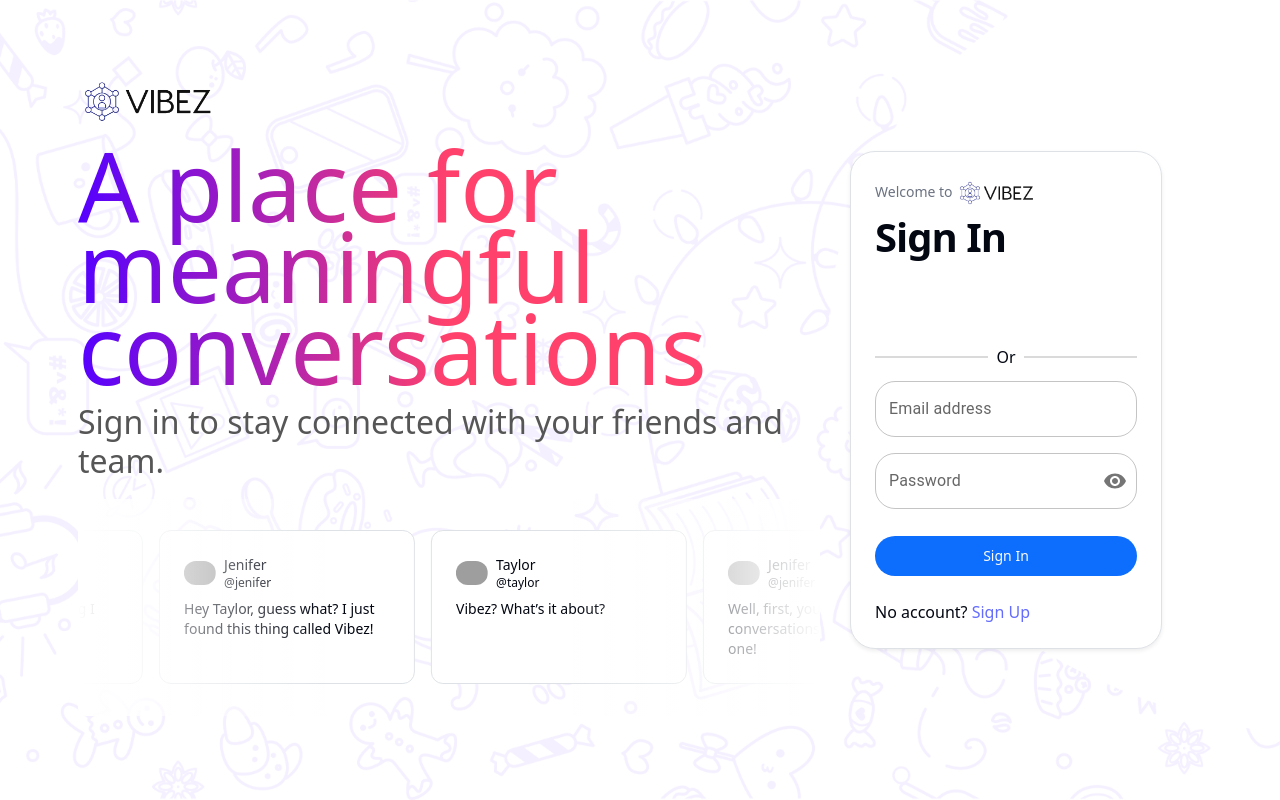
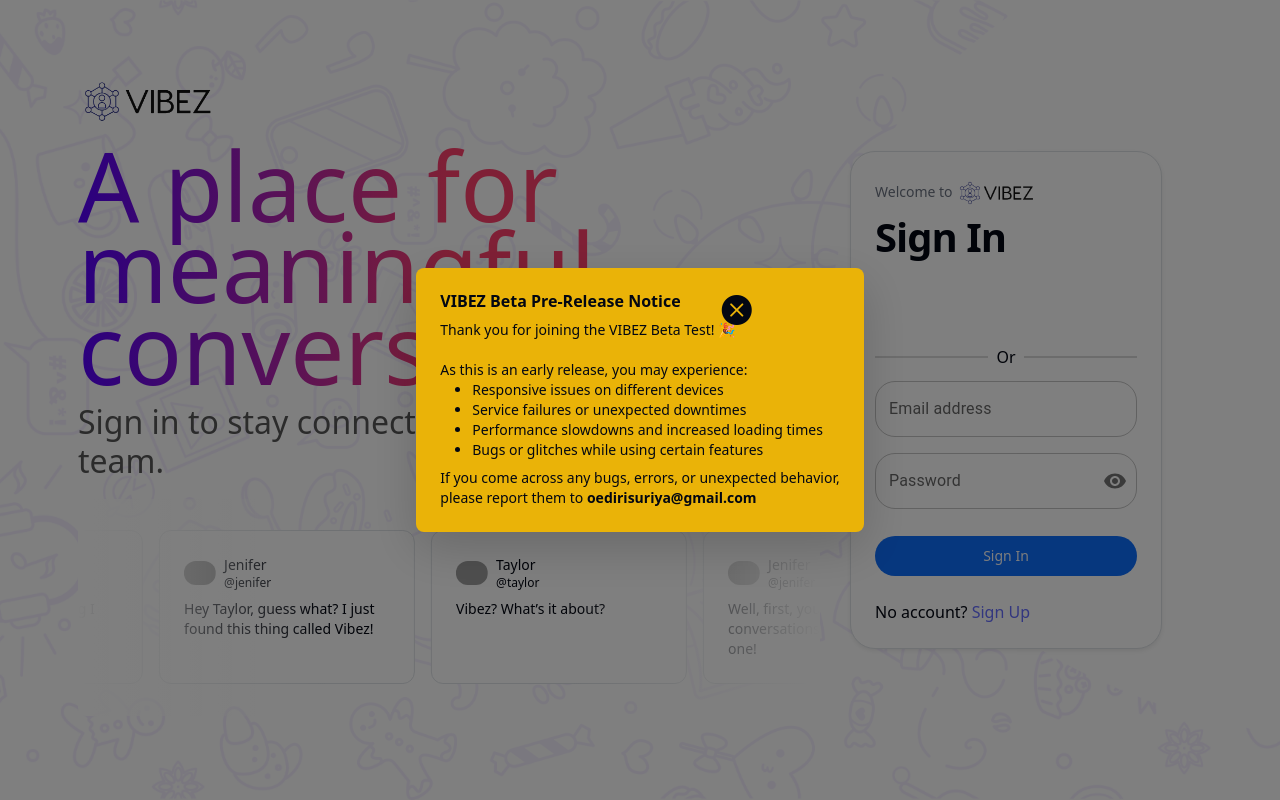
Before and after one commit to OshithRoshantha/Vibez-client, a React (Vite) app: page / in a window 1280 px wide. Built offline with nearby package versions, Linux system fonts and the light colour scheme; no server answers; grey boxes are pictures that could not be loaded.

Commit message:
feat: add VIBEZ Beta pre-release notice to Signin component

```diff
--- a/src/Pages/Signin.jsx
+++ b/src/Pages/Signin.jsx
@@ -38,6 +38,7 @@ export default function Signin({ onLogin }) {
   const [password, setPassword] = useState('');
   const navigate = useNavigate();
   const [swiped, setSwiped] = useState(false);
+  const [notice, setNotice] = useState(true);
 
   function handleClickShowPassword() {
     setShowPassword(!showPassword);
@@ -132,6 +133,22 @@ export default function Signin({ onLogin }) {
 
   return (
     <div className={`main-container ${swiped ? 'swiped' : ''}`}>
+        {notice && <div>
+            <div className="fixed inset-0 flex items-center justify-center bg-black bg-opacity-50" style={{zIndex: '9999'}}>
+            <div className={`p-6 rounded-lg shadow-lg bg-yellow-500 text-left ${isMobile ? 'w-80' : ''}`}>
+                <i onClick={() => setNotice(false)} className="bi text-3xl bi-x-circle-fill cursor-pointer absolute" style={{marginLeft:'22%'}}></i>
+                <h2 className='font-bold mb-2'>VIBEZ Beta Pre-Release Notice</h2>
+                <p className='text-sm'>Thank you for joining the VIBEZ Beta Test! 🎉<br></br><br></br> As this is an early release, you may experience:</p>
+                <ul className='ml-8 mb-2 text-sm' style={{ listStyleType: 'disc'}}>
+                    <li>Responsive issues on different devices</li>
+                    <li>Service failures or unexpected downtimes</li>
+                    <li>Performance slowdowns and increased loading times</li>
+                    <li>Bugs or glitches while using certain features</li>
+                </ul>
+                <p className='text-sm'>If you come across any bugs, errors, or unexpected behavior,<br></br> please report them to <b>oedirisuriya@gmail.com</b></p>
+            </div>
+            </div>
+        </div>}
         {!isMobile && <>
             <div className='left-side'>
                 <img src={mainLogo} className='main-logo' alt='Main Logo'/>
```
